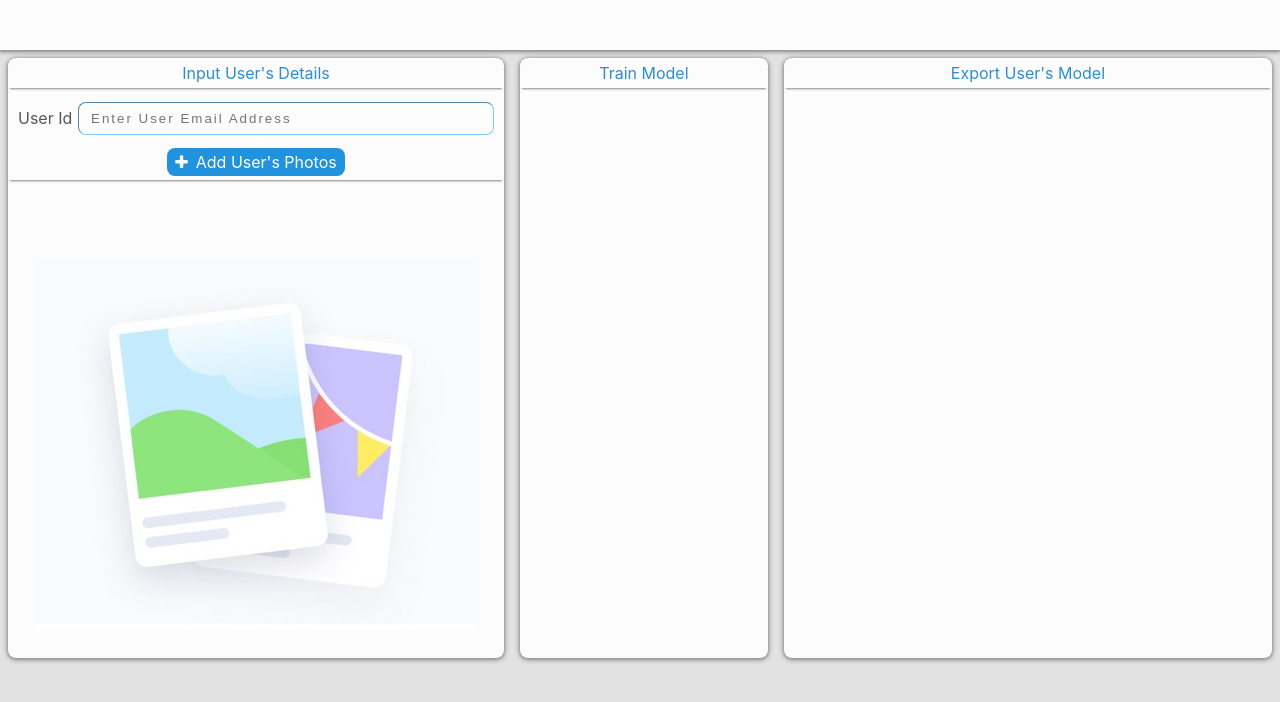
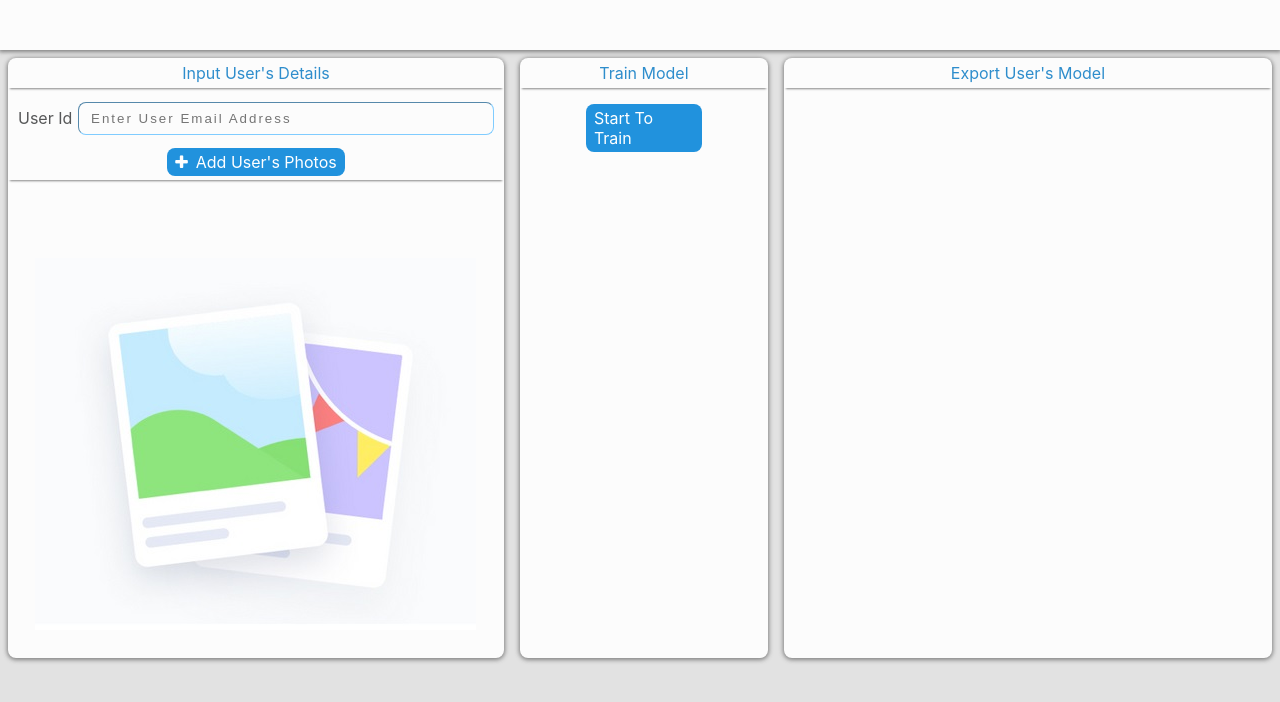
Before and after one commit to mussacharles60/mdm-model-trainer, a React (Create React App) app: page / in a window 1280 px wide. Shown: the top 702 px of the page. Built offline with nearby package versions, Linux system fonts and the light colour scheme.

Commit message:
update trainer-lay section

```diff
--- a/src/components/main/index.css
+++ b/src/components/main/index.css
@@ -45,6 +45,8 @@
   background-color: var(--color-bg-sec);
   display: flex;
   flex-direction: column;
+  /* justify-content: center;
+  align-items: center; */
 }
 
 .output-lay {
@@ -234,3 +236,37 @@
   justify-content: center;
   align-items: center;
 }
+
+.trainer-lay .trainer-cont {
+  width: 100%;
+  height: calc(100% - 30px);
+  display: flex;
+  flex-direction: column;
+  /* justify-content: center; */
+  align-items: center;
+}
+
+.trainer-lay .trainer-btn {
+  width: auto;
+  height: auto;
+  max-width: 100px;
+  display: flex;
+  flex-direction: row;
+  justify-content: center;
+  align-items: center;
+  border-color: var(--color-act);
+  border-radius: 8px;
+  border-width: 1px;
+  font-size: 16px;
+  right: 0;
+  margin: 16px;
+  padding: 4px 8px 4px 8px;
+  /* box-shadow: 0 1px 2px 1px rgba(121, 75, 75, 0.829); */
+  cursor: pointer;
+  color: #fff;
+  background-color: var(--color-pri);
+}
+
+.trainer-lay .trainer-btn:hover {
+  background-color: var(--color-pri-dip);
+}
--- a/src/components/main/index.tsx
+++ b/src/components/main/index.tsx
@@ -132,10 +132,12 @@ export default class Main extends React.Component<
                   );
                 })}
               </div>
-              <div className="no-images-lay"
-               style={{
-                display: this.state.input_images.length > 0 ? "none" : "flex",
-              }}>
+              <div
+                className="no-images-lay"
+                style={{
+                  display: this.state.input_images.length > 0 ? "none" : "flex",
+                }}
+              >
                 <img
                   src={require("../../media/images/no-image.jpg").default}
                   alt="..."
@@ -145,6 +147,9 @@ export default class Main extends React.Component<
           </div>
           <div className="trainer-lay mdm-shadow">
             <div className="title-lay">Train Model</div>
+            <div className="trainer-cont">
+              <div className="trainer-btn">Start To Train</div>
+            </div>
           </div>
           <div className="output-lay mdm-shadow">
             <div className="title-lay">Export User's Model</div>
```
